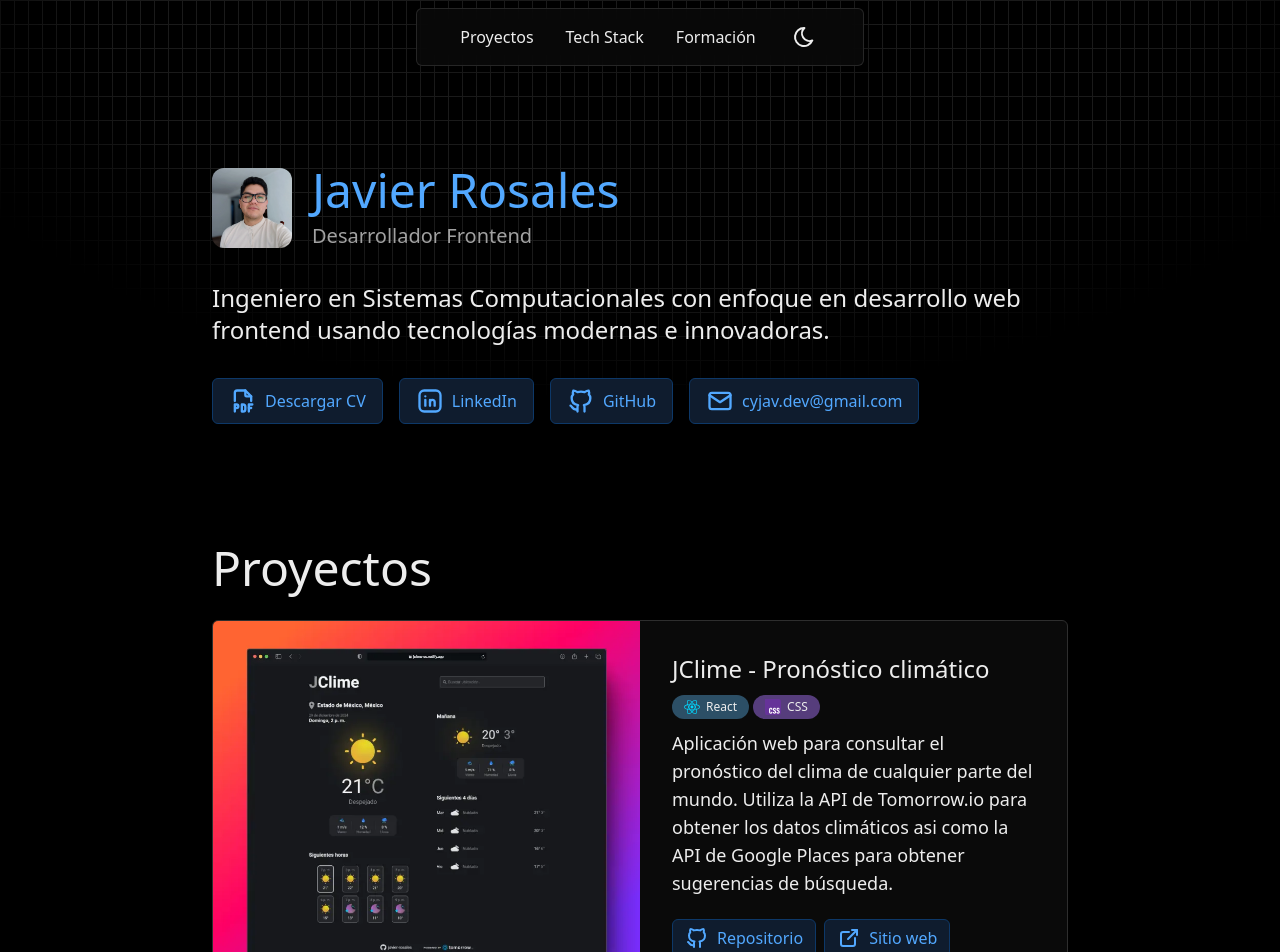
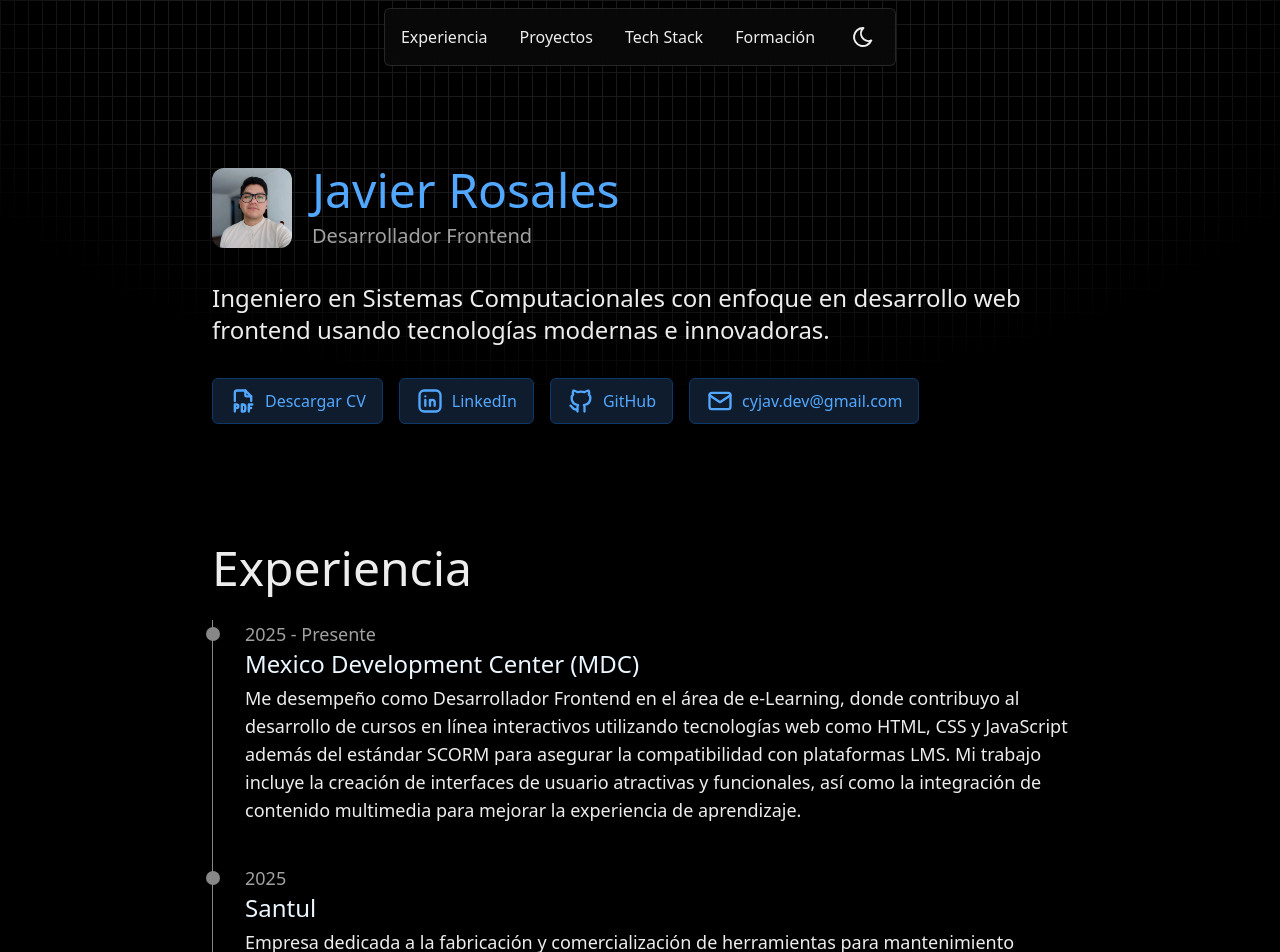
Before and after one commit to javier-rosales/portfolio, a React (Vite) app: page / in a window 1280 px wide. Shown: the top 952 px of the page. Built offline with nearby package versions, Linux system fonts and the light colour scheme.

Commit message:
Add section: Experience

```diff
--- a/src/App.jsx
+++ b/src/App.jsx
@@ -1,6 +1,7 @@
 import Background from './components/Background'
 import Header from './components/Header'
 import Hero from './components/Hero'
+import Experience from './components/Experience'
 import Projects from './components/Projects'
 import TechStack from './components/TechStack'
 import Education from './components/Education'
@@ -13,6 +14,7 @@ const App = () => {
       <Header />
       <Hero />
       <div className='*:mb-4 md:*:mb-12'>
+        <Experience />
         <Projects />
         <TechStack />
         <Education />
--- /dev/null
+++ b/src/components/Experience.jsx
@@ -0,0 +1,71 @@
+import Section from './Section'
+import SectionTitle from './SectionTitle'
+import ButtonLink from './ButtonLink'
+import { v4 as uuidv4 } from 'uuid'
+
+const linkIconSize = 'xs'
+
+const experience = [
+  {
+    title: 'Mexico Development Center (MDC)',
+    dateRange: '2025 - Presente',
+    description: 'Me desempeño como Desarrollador Frontend en el área de e-Learning, donde contribuyo al desarrollo de cursos en línea interactivos utilizando tecnologías web como HTML, CSS y JavaScript además del estándar SCORM para asegurar la compatibilidad con plataformas LMS. Mi trabajo incluye la creación de interfaces de usuario atractivas y funcionales, así como la integración de contenido multimedia para mejorar la experiencia de aprendizaje.',
+  },
+  {
+    title: 'Santul',
+    dateRange: '2025',
+    description: 'Empresa dedicada a la fabricación y comercialización de herramientas para mantenimiento casero e industrial. Desempeñé el rol de Desarrollador Full Stack, participando en el proceso de digitalización de procesos internos de la empresa mediante el desarrollo de aplicaciones web (React, Node.js, MySQL) personalizadas que optimizan la gestión y operación diaria.',
+  }
+].map(item => {
+  const newItem = { ...item, id: uuidv4() }
+
+  if (newItem.links) {
+    newItem.links = newItem.links.map(link => ({ ...link, id: uuidv4() }))
+  }
+
+  return newItem
+})
+
+const ExperienceItem = ({ title, dateRange, description, links }) => {
+  return (
+    <div>
+      <p className='relative text-[#666666] dark:text-[#a1a1a1] md:text-lg font-medium before:content-[""] before:bg-[#a8a8a8] dark:before:bg-[#878787] before:absolute before:-left-4 md:before:-left-8 before:top-1/2 before:h-1/2 before:-translate-x-1/2 before:-translate-y-1/2 before:aspect-square before:rounded-full'>
+        {dateRange}
+      </p>
+      <h3 className='mb-1 text-xl md:text-2xl font-medium text-[#00254d] dark:text-[#ebf6ff]'>
+        {title}
+      </h3>
+      <p className='md:text-lg'>
+        {description}
+      </p>
+      {links && (
+        <div className='mt-2 flex flex-wrap gap-2'>
+          {links.map(({ id, ...link }) => (
+            <ButtonLink
+              key={id}
+              {...link}
+            />
+          ))}
+        </div>
+      )}
+    </div>
+  )
+}
+
+const Experience = () => {
+  return (
+    <Section>
+      <SectionTitle title='Experiencia' id='experiencia' />
+      <div className='flex flex-col gap-10 border-l border-[#a8a8a8] dark:border-[#878787] pl-4 md:pl-8'>
+        {experience.map(item => (
+          <ExperienceItem
+            key={item.id}
+            {...item}
+          />
+        ))}
+      </div>
+    </Section>
+  )
+}
+
+export default Experience
--- a/src/components/Header.jsx
+++ b/src/components/Header.jsx
@@ -2,16 +2,19 @@ import ThemeSwitcher from './ThemeSwitcher'
 
 const Header = () => {
   return (
-    <header className='sticky z-10 top-2 border border-[#ebebeb]/80 dark:border-[#2e2e2e]/80 max-w-md mx-auto bg-[#ffffff]/80 dark:bg-[#0a0a0a]/80 backdrop-blur shadow-lg p-2 md:p-3 rounded-md'>
+    <header className='sticky z-10 top-2 border border-[#ebebeb]/80 dark:border-[#2e2e2e]/80 max-w-lg mx-auto bg-[#ffffff]/80 dark:bg-[#0a0a0a]/80 backdrop-blur shadow-lg p-2 md:p-3 rounded-md'>
       <nav className='flex gap-5 md:gap-8 justify-center items-center text-sm md:text-base'>
         <ul className='flex items-center gap-5 md:gap-8'>
-          <li className='hover:text-[#0068d6] dark:hover:text-[#52a8ff]'>
+          <li className='hover:text-[#0068d6] dark:hover:text-[#52a8ff] text-center'>
+            <a href="#experiencia">Experiencia</a>
+          </li>
+          <li className='hover:text-[#0068d6] dark:hover:text-[#52a8ff] text-center'>
             <a href="#proyectos">Proyectos</a>
           </li>
-          <li className='hover:text-[#0068d6] dark:hover:text-[#52a8ff]'>
+          <li className='hover:text-[#0068d6] dark:hover:text-[#52a8ff] text-center'>
             <a href="#tech-stack">Tech Stack</a>
           </li>
-          <li className='hover:text-[#0068d6] dark:hover:text-[#52a8ff]'>
+          <li className='hover:text-[#0068d6] dark:hover:text-[#52a8ff] text-center'>
             <a href="#formacion">Formación</a>
           </li>
         </ul>
```
